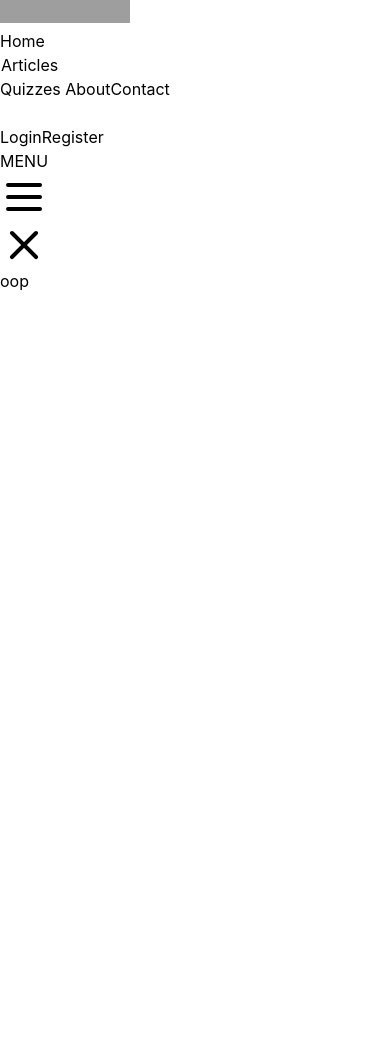
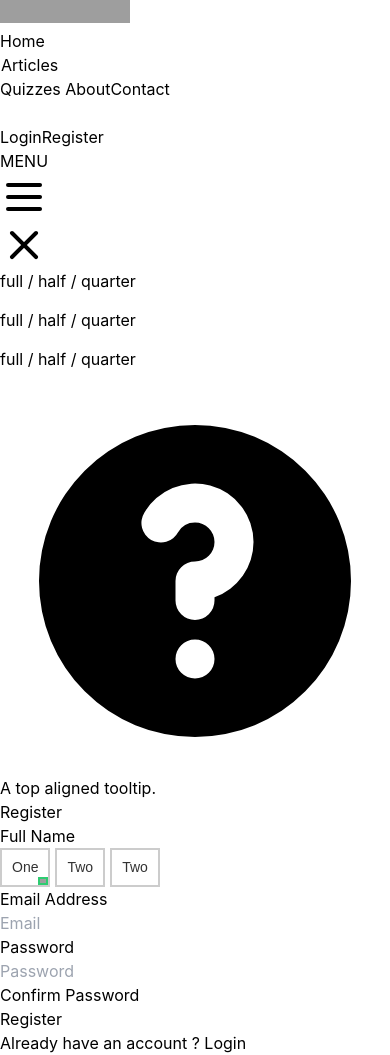
Before and after one commit to Nalindadsn/blog, a Next.js app: page /t in a window 390 px wide. Before the commit the page ends 844 px from the top, so only its background shows below. Built offline with nearby package versions, Linux system fonts and the light colour scheme; grey boxes are pictures that could not be loaded.

Commit message:
descriptive message oop 0

```diff
--- /dev/null
+++ b/models/Pcb.js
@@ -0,0 +1,15 @@
+import mongoose from 'mongoose';
+
+const productSchema = new mongoose.Schema(
+  {
+
+    boardType: { type: String, required: true }
+  },
+  {
+    timestamps: true,
+  }
+);
+
+const Pcb =
+  mongoose.models.Pcb || mongoose.model('Pcb', productSchema);
+export default Pcb;
--- /dev/null
+++ b/pages/api/pcb/pcb.js
@@ -0,0 +1,19 @@
+import nc from 'next-connect';
+import Pcb from '../../../models/Pcb';
+import db from '../../../utils/db';
+
+const handler = nc();
+
+handler.post(async (req, res) => {
+  await db.connect();
+  const newPcb = new Pcb({
+    boardType: req.body.boardType,
+  });
+  const user = await newPcb.save();
+  await db.disconnect();
+  res.send({
+    boardType: user.boardType,
+  });
+});
+
+export default handler;
--- a/pages/t.js
+++ b/pages/t.js
@@ -1,20 +1,195 @@
 
-import db from '../utils/db';
+  import axios from 'axios';
+  import { useRouter } from 'next/router';
+  import Link from 'next/link';
+  import React, { useContext, useEffect, useState } from 'react';
+  import { Store } from '../utils/Store';
+import Image from 'next/image';
+import NavBar from '../components/NavBar';
 
-import Footer from '../components/Footer'
-import NavBar from '../components/NavBar'
+  export default function Fm() {
+    const router = useRouter();
+    const { redirect } = router.query;
+    const { state, dispatch } = useContext(Store);
+    useEffect(() => {
 
-export default function T(props) {
-  return (
-    <div>
+    }, []);
+
+    const [boardType, setBoardType] = useState('color-1');
+    const [email, setEmail] = useState('');
+    const [password, setPassword] = useState('');
+    const [confirmPassword, setConfirmPassword] = useState('');
+    const submitHandler = async (e) => {
+      e.preventDefault();
+      if (password !== confirmPassword) {
+        alert("passwords don't match");
+        return;
+      }
+      try {
+        const { data } = await axios.post('/api/pcb/pcb', {
+          boardType
+        });
+        dispatch({ type: 'USER_LOGIN', payload: data });
+        // router.push(redirect || '/');
+        alert("Added")
+        console.log(data)
+      } catch (err) {
+        console.log(err)
+        alert(err.response.data ? err.response.data.message : err.message);
+      }
+    };
+    return (
+      <div>
+        <NavBar/>
 
 
-<NavBar/>
-<div className='pt-24'>
-  oop
-</div>
+<div>
+
+
+
+<div className="pt-20">
+
+
+<div class="flex flex-wrap -mx-2 mb-8">
+      <div class="w-full md:w-1/2 lg:w-1/2 px-2 mb-4 ">
+         <div class="border h-12 text-sm text-grey-dark flex items-center justify-center">
+            <p>full / half / quarter</p>
+         </div>
+         <div class="border h-12 text-sm text-grey-dark flex items-center justify-center">
+            <p>full / half / quarter</p>
+         </div>
+      </div>
+      <div class="w-full md:w-1/2 lg:w-1/2 px-2 mb-4">
+         <div class="border h-12 text-sm text-grey-dark flex items-center justify-center">
+            <p>full / half / quarter</p>
+         </div>
+      </div>
+
+   </div>
+
+
+      <div className="">
+          <div className="">
+              <div className="pt-24">
+                  <div>
+
+
+	<div className="relative flex flex-col items-center group">
+		<svg className="w-5 h-5" xmlns="http://www.w3.org/2000/svg" viewBox="0 0 20 20" fill="currentColor">
+			<path fillRule="evenodd" d="M18 10a8 8 0 11-16 0 8 8 0 0116 0zm-8-3a1 1 0 00-.867.5 1 1 0 11-1.731-1A3 3 0 0113 8a3.001 3.001 0 01-2 2.83V11a1 1 0 11-2 0v-1a1 1 0 011-1 1 1 0 100-2zm0 8a1 1 0 100-2 1 1 0 000 2z" clipRule="evenodd" />
+		</svg>
+		<div className="absolute bottom-0 flex flex-col items-center hidden mb-6 group-hover:flex">
+			<span className="relative z-10 p-2 text-xs leading-none text-white whitespace-no-wrap bg-black shadow-lg">A top aligned tooltip.</span>
+			<div className="w-3 h-3 -mt-2 rotate-45 bg-black"></div>
+		</div>
+	</div>
+                  </div>
+              </div>
+          </div>
+          <div className="mt-10 px-12 sm:px-24 md:px-48 lg:px-12 lg:mt-16 xl:px-24 xl:max-w-2xl">
+              <h2 className="text-center text-4xl text-gray-800 font-display font-semibold lg:text-left xl:text-5xl
+              xl:text-bold">Register</h2>
+              <div className="mt-12">
+                  <form  onSubmit={submitHandler}>
+                      <div>
+                          <div className="text-sm font-bold text-gray-700 tracking-wide">Full Name</div>
+
+
+
+
+                          <div class="custom-radios">
+  <div>
+    <input type="radio" id="1" name="boardType" value="1"  onChange={(e) => setBoardType(e.target.value)} defaultChecked />
+    <label for="1">
+      <span>One
+        <img src="https://s3-us-west-2.amazonaws.com/s.cdpn.io/242518/check-icn.svg" alt="Checked Icon" />
+      </span>
+    </label>
+  </div>
+
+  <div>
+    <input type="radio" id="2" name="boardType" value="2"    onChange={(e) => setBoardType(e.target.value)} />
+    <label for="2">
+      <span>Two
+        <img src="https://s3-us-west-2.amazonaws.com/s.cdpn.io/242518/check-icn.svg" alt="Checked Icon" />
+      </span>
+    </label>
+  </div>
+  <div>
+    <input type="radio" id="3" name="boardType" value="3"    onChange={(e) => setBoardType(e.target.value)} />
+    <label for="3">
+      <span>Two
+        <img src="https://s3-us-west-2.amazonaws.com/s.cdpn.io/242518/check-icn.svg" alt="Checked Icon" />
+      </span>
+    </label>
+  </div>
 
 </div>
 
-  )
-}
+                      </div>
+                      <div>
+                          <div className="text-sm font-bold text-gray-700 tracking-wide">Email Address</div>
+
+
+                          <input
+                className="w-full text-lg py-2 border-b border-gray-300 focus:outline-none focus:border-indigo-500"
+                id="email"
+                placeholder="Email"
+                onChange={(e) => setEmail(e.target.value)}
+              ></input>
+
+                      </div>
+                      <div>
+                          <div className="text-sm font-bold text-gray-700 tracking-wide">Password</div>
+
+                          <input
+                className="w-full text-lg py-2 border-b border-gray-300 focus:outline-none focus:border-indigo-500"
+                id="password"
+                placeholder="Password"
+                onChange={(e) => setPassword(e.target.value)}
+              ></input>
+
+                      </div>
+                      <div className="mt-8">
+                          <div className="flex justify-between items-center">
+                              <div className="text-sm font-bold text-gray-700 tracking-wide">
+                                  Confirm Password
+                              </div>
+
+                          </div>
+
+
+
+                      </div>
+                      <div className="mt-10">
+                          <button className=" text-gray-100 p-4 w-full rounded-full tracking-wide bg-amber-500
+                          font-semibold font-display focus:outline-none focus:shadow-outline
+                          shadow-lg">
+                              Register
+                          </button>
+                      </div>
+                  </form>
+                  <div className="my-12 text-sm font-display font-semibold text-gray-700 text-center">
+                      Already have an account ?
+                      <Link href="/login">
+                      <a className="cursor-pointer text-indigo-600 hover:text-indigo-800"> Login</a>
+                      </Link>
+                  </div>
+              </div>
+          </div>
+      </div>
+
+  </div>
+
+
+
+</div>
+
+
+
+
+
+
+      </div>
+    );
+  }
--- a/styles/index.css
+++ b/styles/index.css
@@ -160,3 +160,58 @@ display: none
 .fa-folder{
   color: #f59e0b;
 }
+
+
+.custom-radios div {
+  display: inline-block;
+}
+.custom-radios input[type="radio"] {
+  display: none;
+
+}
+.custom-radios div {
+
+  padding-right: 5px;
+}
+.custom-radios input[type="radio"] + label {
+  color: #333;
+  font-family: Arial, sans-serif;
+  font-size: 14px;
+}
+.custom-radios input[type="radio"] + label span {
+  display: inline-block;
+  vertical-align: middle;
+  cursor: pointer;
+  border: 2px solid #ccc;
+  background-repeat: no-repeat;
+  background-position: center;
+  text-align: center;
+  line-height: 35px;
+  position: relative;
+  padding:0 10px;
+}
+.custom-radios input[type="radio"] + label span img {
+  opacity: 0;
+  transition: all 0.3s ease;
+  position: absolute;
+  right: 0;
+  bottom: 0;
+  background-color: #2ecc71;
+  padding: 2px;
+  width: 10px;
+}
+.custom-radios input[type="radio"].color-1 + label span {
+  background-color: #fff;
+}
+.custom-radios input[type="radio"].color-2 + label span {
+  background-color: #3498db;
+}
+.custom-radios input[type="radio"]#color-3 + label span {
+  background-color: #f1c40f;
+}
+.custom-radios input[type="radio"]#color-4 + label span {
+  background-color: #e74c3c;
+}
+.custom-radios input[type="radio"]:checked + label span img {
+  opacity: 1;
+}
```
